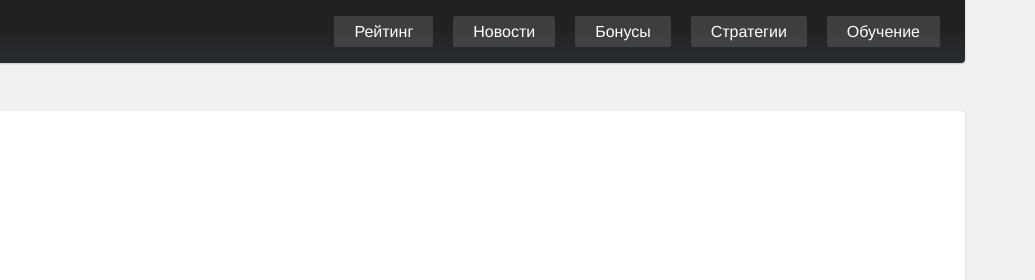
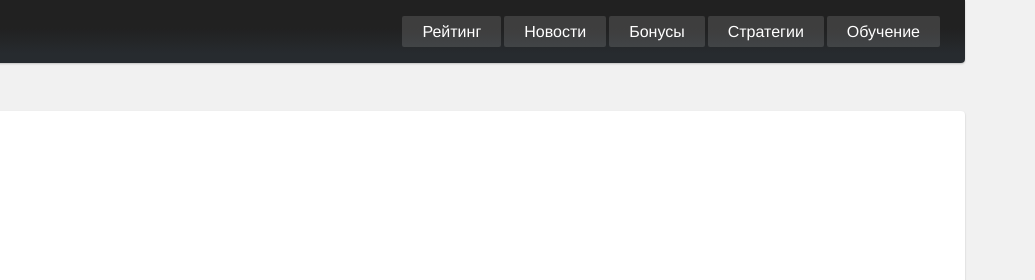
Before and after one commit to AntonLevchishin/antonlevchishin.github.io, a website: page bk/index.html in a window 1280 px wide. Shown: the top 280 px of the page, 245-1280 px from the left. Drawn offline with nearby package versions, Linux system fonts and the light colour scheme.

Commit message:
change bk

```diff
--- a/bk/scss/styles.scss
+++ b/bk/scss/styles.scss
@@ -33,7 +33,7 @@ body {
   &__list-item {
 
     li {
-      margin-right: 20px;
+      margin-right: 3px;
 
       &:hover {
         a {
```
Also changed, not shown: bk/css/styles.css.
